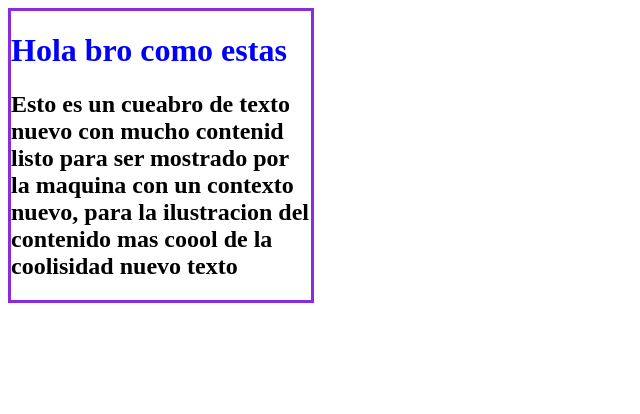
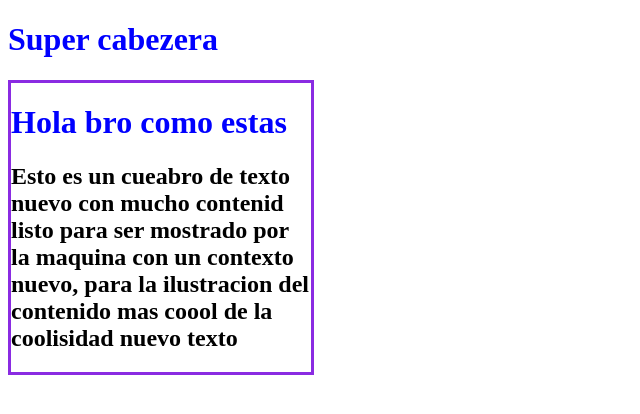
Before and after one commit to Alstarjet/cursogit, a plain HTML site: page index.html in a window 1280 px wide. Shown: the whole page, without its empty margins (0-640 px from the left). Drawn offline with Linux system fonts and the light colour scheme.

Commit message:
cabeceracreada

```diff
--- a/index.html
+++ b/index.html
@@ -8,6 +8,7 @@
     <link rel="stylesheet" href="./style.css">
 </head>
 <body>
+    <div><H1>Super cabezera</H1></div>
     <div id="uno">
         <h1>Hola bro como estas</h1>
         <h2>Esto es un cueabro de texto nuevo con mucho contenid listo para ser mostrado
```
